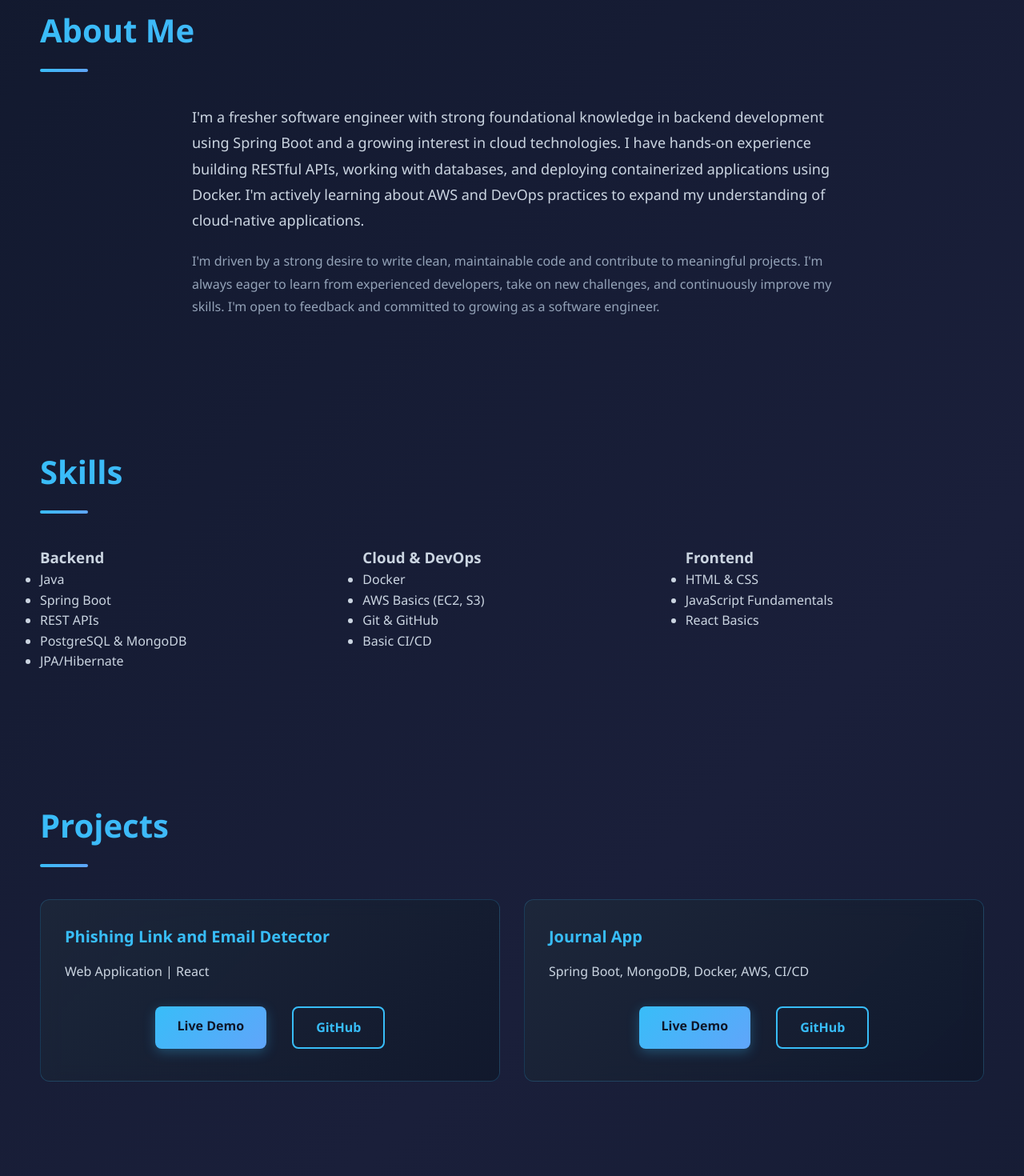
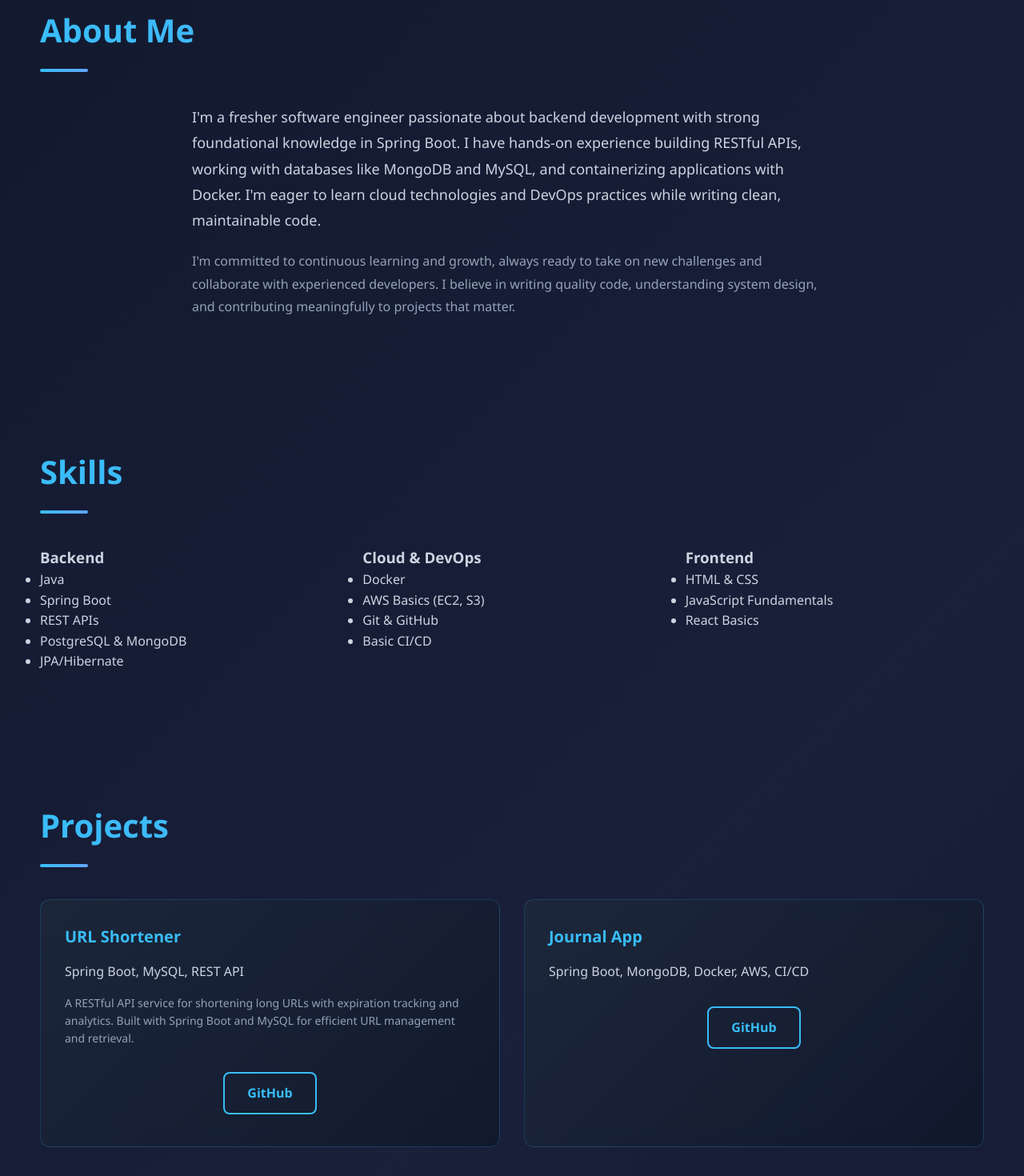
Before and after one commit to SayanBanerjee100/Portfolio, a React (Vite) app: page / in a window 1280 px wide. Shown: the part 880-2350 px from the top of the page at 80% size. Built offline with nearby package versions, Linux system fonts and the light colour scheme.

Commit message:
Files changed

```diff
--- a/src/components/About.jsx
+++ b/src/components/About.jsx
@@ -9,7 +9,7 @@ export default function About() {
         maxWidth: "800px",
         margin: "0 auto"
       }}>
-        I'm a fresher software engineer with strong foundational knowledge in backend development using Spring Boot and a growing interest in cloud technologies. I have hands-on experience building RESTful APIs, working with databases, and deploying containerized applications using Docker. I'm actively learning about AWS and DevOps practices to expand my understanding of cloud-native applications.
+        I'm a fresher software engineer passionate about backend development with strong foundational knowledge in Spring Boot. I have hands-on experience building RESTful APIs, working with databases like MongoDB and MySQL, and containerizing applications with Docker. I'm eager to learn cloud technologies and DevOps practices while writing clean, maintainable code.
       </p>
       <p style={{
         fontSize: "16px",
@@ -18,7 +18,7 @@ export default function About() {
         maxWidth: "800px",
         margin: "20px auto 0"
       }}>
-        I'm driven by a strong desire to write clean, maintainable code and contribute to meaningful projects. I'm always eager to learn from experienced developers, take on new challenges, and continuously improve my skills. I'm open to feedback and committed to growing as a software engineer.
+        I'm committed to continuous learning and growth, always ready to take on new challenges and collaborate with experienced developers. I believe in writing quality code, understanding system design, and contributing meaningfully to projects that matter.
       </p>
     </section>
   );
--- a/src/components/Certificates.jsx
+++ b/src/components/Certificates.jsx
@@ -10,7 +10,7 @@ export default function Certificates() {
       name: "JPMorgan Software Engineering",
       description: "Worked on practical software engineering challenges, focusing on backend logic, debugging, and system design concepts used in enterprise-scale applications.",
       file: "/JPMorgan Software Engineering.pdf",
-      category: "Internship"
+      category: "Certificate"
     },
     {
       name: "Oracle Cloud AI Foundations",
@@ -22,7 +22,7 @@ export default function Certificates() {
       name: "Walmart Certificate",
       description: "Completed advanced software engineering tasks involving problem-solving, code optimization, and real-world engineering workflows aligned with industry standards.",
       file: "/Walmart.pdf",
-      category: "Internship"
+      category: "Certificate"
     }
   ];
 
--- a/src/components/Hero.jsx
+++ b/src/components/Hero.jsx
@@ -47,7 +47,6 @@ export default function Hero() {
       <p>Software Engineer | Strong Foundations in Backend & Cloud | Eager to Learn & Grow</p>
       <div className="btn-group">
         <a href="#projects" className="btn btn-primary">View Projects</a>
-        <a href="/Sayan_Banerjee_CV.docx" className="btn btn-primary" download>Download Resume</a>
       </div>
       <a href="#projects" className="scroll-down" aria-label="Scroll down">↓</a>
     </section>
--- a/src/components/Projects.jsx
+++ b/src/components/Projects.jsx
@@ -5,11 +5,11 @@ export default function Projects() {
 
       <div className="grid">
         <div className="card">
-          <h3>Phishing Link and Email Detector</h3>
-          <p>Web Application | React</p>
+          <h3>URL Shortener</h3>
+          <p>Spring Boot, MySQL, REST API</p>
+          <p style={{ fontSize: "14px", color: "#94a3b8", marginTop: "10px" }}>A RESTful API service for shortening long URLs with expiration tracking and analytics. Built with Spring Boot and MySQL for efficient URL management and retrieval.</p>
           <div className="cert-actions">
-            <a href="https://main.d336fc2r5vjb84.amplifyapp.com" target="_blank" rel="noopener noreferrer" className="btn btn-primary">Live Demo</a>
-            <a href="https://github.com/SayanBanerjee100/PhishingDetector" target="_blank" rel="noopener noreferrer" className="btn btn-secondary">GitHub</a>
+            <a href="https://github.com/SayanBanerjee100/UrlShortener" target="_blank" rel="noopener noreferrer" className="btn btn-secondary">GitHub</a>
           </div>
         </div>
 
@@ -17,7 +17,6 @@ export default function Projects() {
           <h3>Journal App</h3>
           <p>Spring Boot, MongoDB, Docker, AWS, CI/CD</p>
           <div className="cert-actions">
-            <a href="https://journalapp-1-k4t0.onrender.com" target="_blank" rel="noopener noreferrer" className="btn btn-primary">Live Demo</a>
             <a href="https://github.com/SayanBanerjee100/journalApp" target="_blank" rel="noopener noreferrer" className="btn btn-secondary">GitHub</a>
           </div>
         </div>
```
